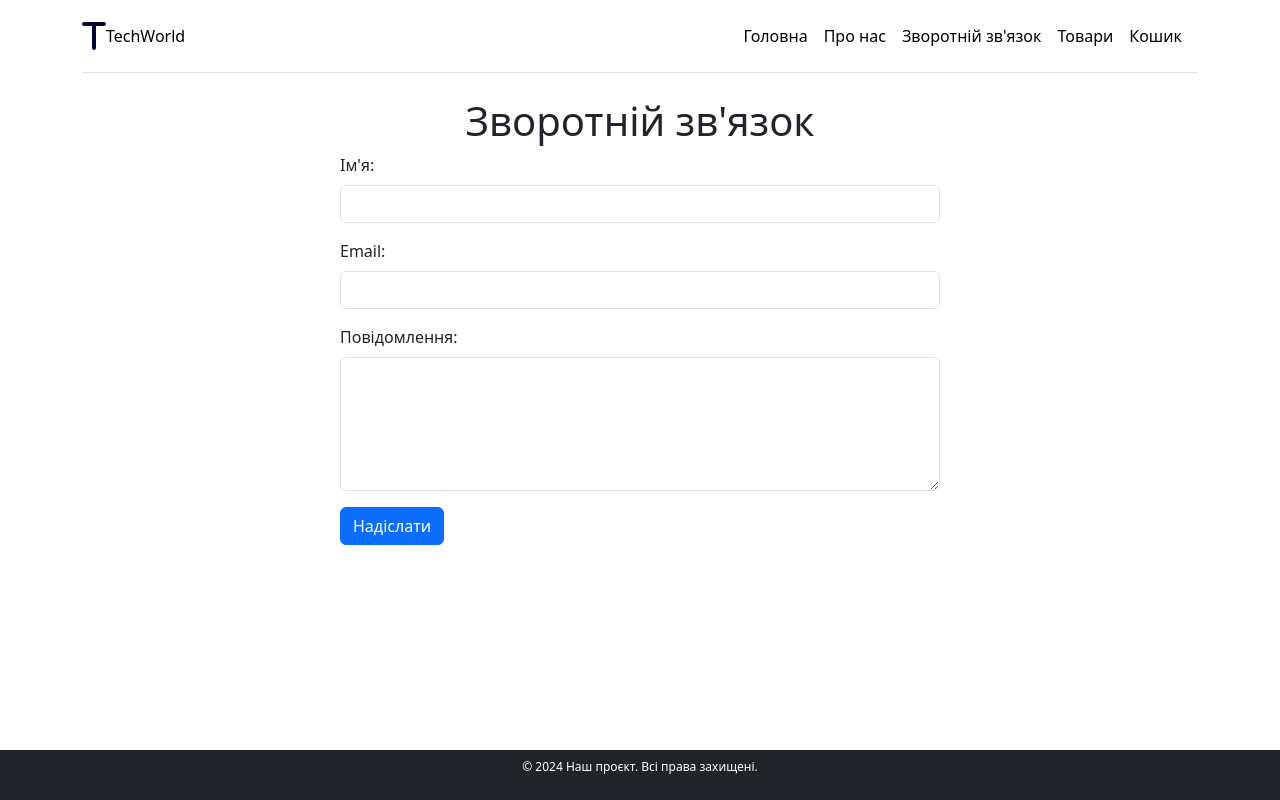
After one commit to EvilDahaka/Laboratory3-4, a Flask app: page /feedback in a window 1280 px wide. The commit adds this page. Run offline with Flask 3, Linux system fonts and the light colour scheme.

Commit message:
added feedback

```diff
--- a/app.py
+++ b/app.py
@@ -1,6 +1,7 @@
 from flask import Flask, render_template
 
 app = Flask(__name__)
+
 
 @app.route('/')
 @app.route('/home')
@@ -15,6 +16,10 @@ def about():
 def products():
     return render_template('products.html')
 
+@app.route('/feedback')
+def feedback():
+    return render_template('feedback.html')
+
 
 if __name__ == '__main__':
     app.run(debug=True)
--- a/templates/base.html
+++ b/templates/base.html
@@ -23,7 +23,7 @@
             <nav class="d-inline-flex mt-2 mt-md-0 ms-md-auto">
                 <a class="me-3 py-2 link-body-emphasis text-decoration-none" href="{{ url_for('home') }}">Головна</a>
                 <a class="me-3 py-2 link-body-emphasis text-decoration-none" href="{{ url_for('about') }}">Про нас</a>
-                <a class="me-3 py-2 link-body-emphasis text-decoration-none" href="#">Зворотній зв'язок</a>
+                <a class="me-3 py-2 link-body-emphasis text-decoration-none" href="{{ url_for('feedback') }}">Зворотній зв'язок</a>
                 <a class="me-3 py-2 link-body-emphasis text-decoration-none" href="{{ url_for('products') }}">Товари</a>
                 <a class="me-3 py-2 link-body-emphasis text-decoration-none" href="#">Кошик</a>
             </nav>
--- /dev/null
+++ b/templates/feedback.html
@@ -0,0 +1,22 @@
+{% extends "base.html" %}
+{% block title %}Зворотній зв'язок{% endblock %}
+{% block content %}
+<h1 class="text-center">Зворотній зв'язок</h1>
+
+<form id="feedbackForm" class="mx-auto" style="max-width: 600px;">
+    <div class="mb-3">
+        <label for="name" class="form-label">Ім'я:</label>
+        <input type="text" id="name" name="name" required class="form-control">
+    </div>
+    <div class="mb-3">
+        <label for="email" class="form-label">Email:</label>
+        <input type="email" id="email" name="email" required class="form-control">
+    </div>
+    <div class="mb-3">
+        <label for="message" class="form-label">Повідомлення:</label>
+        <textarea id="message" name="message" required class="form-control" rows="5"></textarea>
+    </div>
+    <button type="submit" class="btn btn-primary">Надіслати</button>
+</form>
+
+{% endblock %}
```
